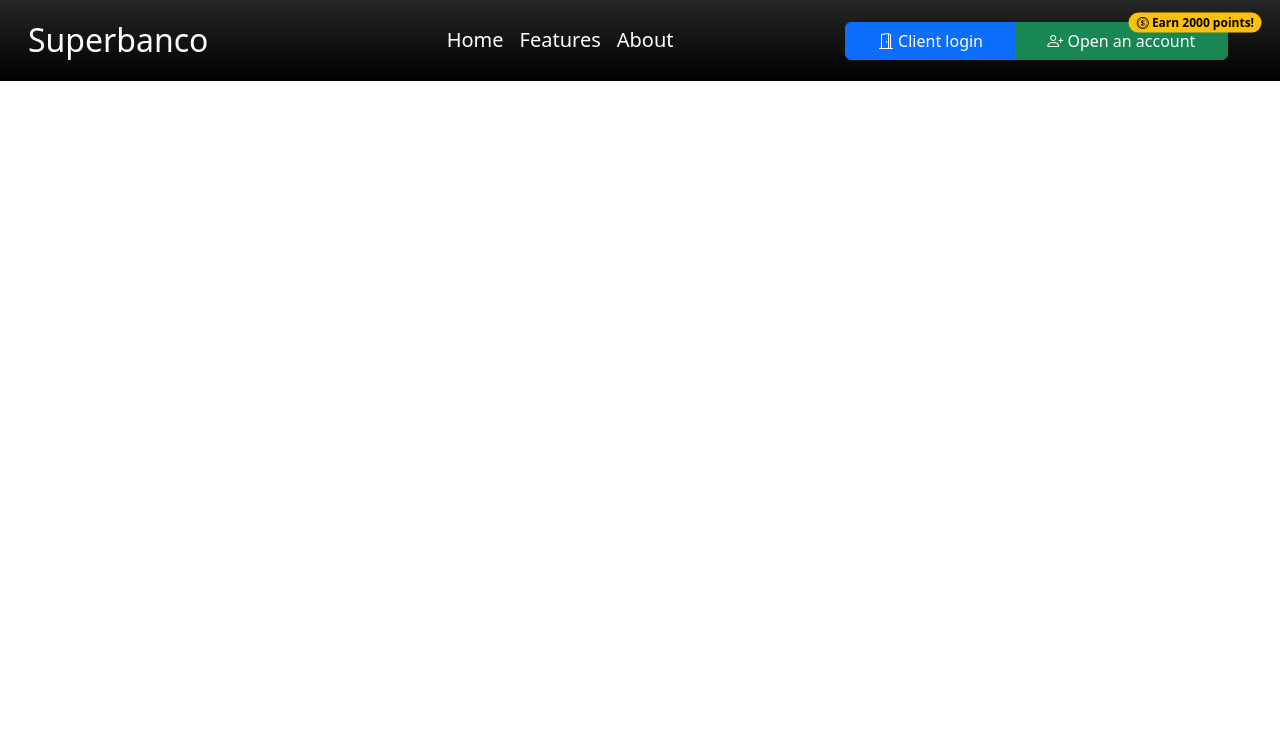
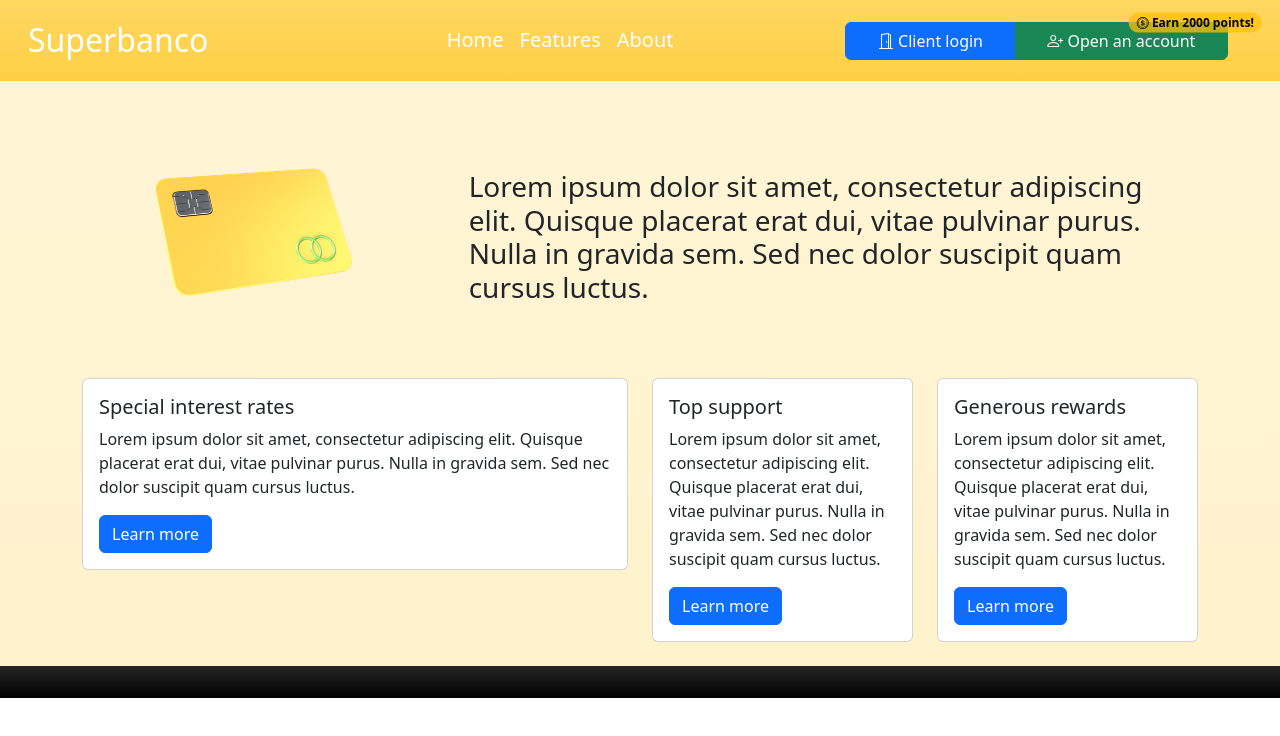
Before and after one commit to ImNickDDMe/superbanco, a plain HTML site: page index.html in a window 1280 px wide. Drawn offline with nearby package versions, Linux system fonts and the light colour scheme.

Commit message:
Create Content

```diff
--- a/index.html
+++ b/index.html
@@ -21,7 +21,7 @@
     <title>Superbanco - Home</title>
   </head>
   <body>
-    <nav class="bg-black bg-gradient p-3 navbar navbar-expand-lg">
+    <nav class="bg-warning bg-gradient p-3 navbar navbar-expand-lg" style="--bs-bg-opacity: 0.75;">
       <div class="container-fluid row">
         <a href="/" class="navbar-brand col-sm">
           <span class="h2 text-white">Superbanco</span>
@@ -65,6 +65,77 @@
         </div>
       </div>
     </nav>
-    <main class="container-fluid"></main>
+    <main class="container-fluid bg-warning-subtle bg-gradient" style="--bs-bg-opacity: 0.5;">
+      <div class="container py-4">
+        <div class="row m-2">
+          <div class="col-md-4 d-flex justify-content-center align-items-center">
+            <div class="carousel slide w-100" data-bs-ride="carousel">
+              <div class="carousel-inner">
+                <div class="carousel-item active">
+                  <img src="./img/credit-card.png" class="d-block w-75 mx-auto">
+                </div>
+                <div class="carousel-item">
+                  <img src="./img/discount-tag.png" class="d-block w-75 mx-auto">
+                </div>
+                <div class="carousel-item">
+                  <img src="./img/pie-chart.png" class="d-block w-75 mx-auto">
+                </div>
+              </div>
+            </div>
+          </div>
+          <div class="col-md-8 d-flex align-items-center">
+            <p class="h3 text-start">
+              Lorem ipsum dolor sit amet, consectetur adipiscing elit.
+              Quisque placerat erat dui, vitae pulvinar purus. Nulla in gravida sem.
+              Sed nec dolor suscipit quam cursus luctus.
+            </p>
+          </div>
+        </div>
+        <div class="row">
+          <div class="col-sm-6">
+            <div class="card">
+              <div class="card-body">
+                <h5 class="card-title">Special interest rates</h5>
+                <p class="card-text">
+                  Lorem ipsum dolor sit amet, consectetur adipiscing elit.
+                  Quisque placerat erat dui, vitae pulvinar purus. Nulla in gravida sem.
+                  Sed nec dolor suscipit quam cursus luctus.
+                </p>
+                <a href="#" class="btn btn-primary">Learn more</a>
+              </div>
+            </div>
+          </div>
+          <div class="col-sm-3">
+            <div class="card">
+              <div class="card-body">
+                <h5 class="card-title">Top support</h5>
+                <p class="card-text">
+                  Lorem ipsum dolor sit amet, consectetur adipiscing elit.
+                  Quisque placerat erat dui, vitae pulvinar purus. Nulla in gravida sem.
+                  Sed nec dolor suscipit quam cursus luctus.
+                </p>
+                <a href="#" class="btn btn-primary">Learn more</a>
+              </div>
+            </div>
+          </div>
+          <div class="col-sm-3">
+            <div class="card">
+              <div class="card-body">
+                <h5 class="card-title">Generous rewards</h5>
+                <p class="card-text">
+                  Lorem ipsum dolor sit amet, consectetur adipiscing elit.
+                  Quisque placerat erat dui, vitae pulvinar purus. Nulla in gravida sem.
+                  Sed nec dolor suscipit quam cursus luctus.
+                </p>
+                <a href="#" class="btn btn-primary">Learn more</a>
+              </div>
+            </div>
+          </div>
+        </div>
+      </div>
+    </main>
+    <footer class="bg-black p-3 bg-gradient navbar navbar-expand-lg">
+
+    </footer>
   </body>
 </html>
```
Also changed, not shown: img/credit-card.png (added), img/discount-tag.png (added), img/pie-chart.png (added).
